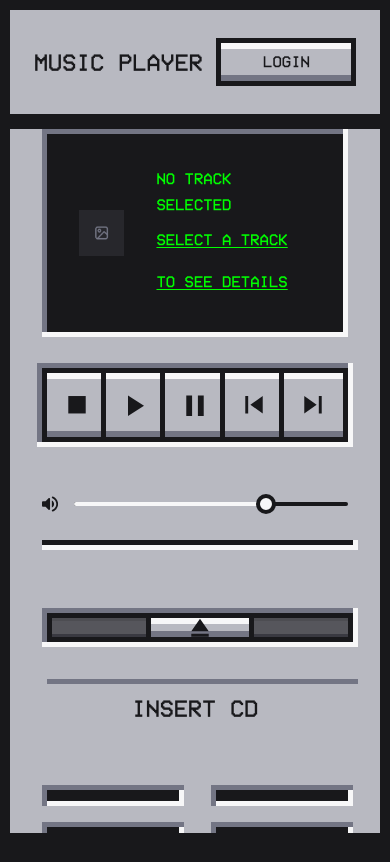
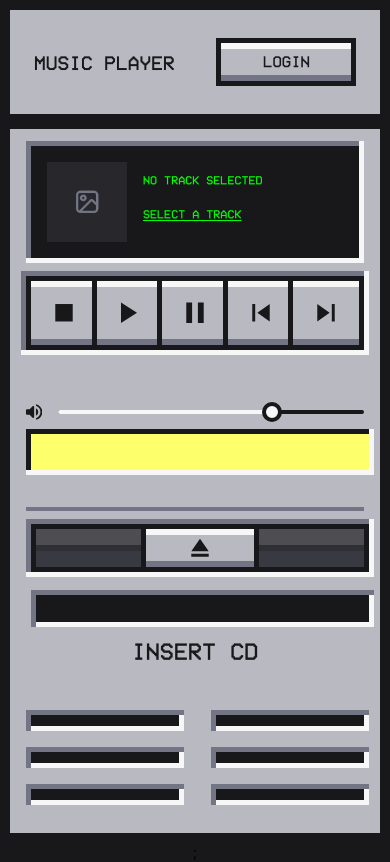
Before and after one commit to icarus/music-player, a React (Vite) app: page / in a window 390 px wide. Built offline with nearby package versions, Linux system fonts and the light colour scheme.

Commit message:
Responsive and ready for development

```diff
--- a/src/App.css
+++ b/src/App.css
@@ -169,6 +169,10 @@ a {
     &:hover {
       text-decoration: none;
     }
+
+    @media (width < 640px) {
+      font-size: 1.25rem;
+    }
   }
 
   &.big {
@@ -214,10 +218,18 @@ a {
   justify-content: space-between;
   margin: 2rem;
   vertical-align: top;
+
+  @media (width < 640px) {
+    margin-inline: 1rem;
+  }
 }
 
 .vcr-wrap > * {
   margin-bottom: 1.65rem;
+
+  @media (width < 640px) {
+    margin-bottom: 0.5rem;
+  }
 }
 
 .vcr-wrap > *:last-child {
@@ -229,15 +241,54 @@ a {
   background: var(--gray-500);
 }
 
+.spotify-wrap {
+  margin: 5px;
+  padding: 2rem;
+  display: flex;
+  gap: 2rem;
+  align-items: center;
+  align-self: stretch;
+  background: var(--gray-950);
+
+  @media (width < 640px) {
+    padding: 1rem;
+  }
+}
+
 .vcr-track {
   display: flex;
-  margin: 5px;
-  padding: 2rem;
   gap: 2rem;
   justify-content: left;
   align-items: center;
   align-self: stretch;
-  background: var(--gray-950);
+}
+
+@media (width < 1080px) {
+  .vcr-track {
+    gap: 1rem;
+  }
+}
+
+@media (width < 640px) {
+  .vcr-track {
+    gap: 1rem;
+  }
+}
+
+.spotify {
+  margin-left: auto;
+  height: 48px;
+  display: flex;
+  justify-content: end;
+  filter: grayscale(100%) contrast(500%);
+
+  @media (width < 800px) {
+    height: 40px;
+  }
+
+  @media (width < 640px) {
+    display: none;
+  }
 }
 
 .vcr-volume-wrapper {
--- a/src/components/App/index.tsx
+++ b/src/components/App/index.tsx
@@ -1,22 +1,9 @@
-import React, { useEffect, useState } from 'react';
-import ModernApp from '../Modern/App';
 import RetroApp from '../Retro/App';
 
 const App = () => {
-  const [currentPath, setCurrentPath] = useState(window.location.pathname);
-  const [accessToken, setAccessToken] = useState('');
-
-  const renderApp = () => {
-    if (currentPath.startsWith('/')) {
-      return <RetroApp accessToken={accessToken} />;
-    } else {
-      return <ModernApp accessToken={accessToken} />;
-    }
-  };
-
   return (
     <div>
-      {renderApp()}
+      <RetroApp />;
     </div>
   );
 };
--- a/src/components/Retro/App/style.ts
+++ b/src/components/Retro/App/style.ts
@@ -21,7 +21,7 @@ export const TrackViewer = styled.div`
   text-align: left;
   overflow: hidden;
 
-  @media (width < 768px) {
+  @media (width < 1080px) {
     width: 100%;
   }
 `
@@ -41,7 +41,7 @@ export const Side = styled.div<ISideProps>`
   padding: 2rem;
   gap: 2rem;
 
-  @media (max-width: 768px) {
+  @media (max-width: 1080px) {
     position: fixed;
     top: 7.5rem;
     width: calc(100vw - 5.25rem);
--- a/src/components/Retro/TrackInfo/index.tsx
+++ b/src/components/Retro/TrackInfo/index.tsx
@@ -4,6 +4,7 @@ import TrackTimeline from "../Timeline";
 import TrackImage from "../TrackImage";
 import Controls from "../Controls";
 import placeholderImg from '../../../assets/placeholder.png';
+import spotifyLogo from '../../../assets/Spotify.png';
 
 const placeholderTrack = {
   image: placeholderImg,
@@ -26,7 +27,7 @@ const TrackInfo: React.FC<IProps> = ({ track, token, tracks, setTrack, durationM
 
   const defaultTrack = {
     name: 'No Track Selected',
-    artists: [{ name: 'Select a track to see details', uri: '#' }],
+    artists: [{ name: 'Select a track', uri: '#' }],
   };
 
   const displayTrack = track && track.id !== '' ? track : defaultTrack;
@@ -34,6 +35,7 @@ const TrackInfo: React.FC<IProps> = ({ track, token, tracks, setTrack, durationM
   return (
     <div className="vcr-wrap">
       <div className="vcr-track-wrap">
+        <div className="spotify-wrap">
             <div className="vcr-track">
             <TrackImage
               track={track && track.id !== '' ? track : placeholderTrack}
@@ -42,6 +44,8 @@ const TrackInfo: React.FC<IProps> = ({ track, token, tracks, setTrack, durationM
               <p>{displayTrack.name}</p>
               <a href={displayTrack.artists[0].uri}>{displayTrack.artists[0].name}</a>
             </TrackDetails>
+            </div>
+          <img src={spotifyLogo} alt="Spotify Logo" className="spotify"/>
         </div>
       </div>
 
--- a/src/components/Retro/TrackInfo/style.ts
+++ b/src/components/Retro/TrackInfo/style.ts
@@ -48,8 +48,16 @@ export const TrackDetails = styled.div`
   p {
     color: var(--green, #0F0);
 
-    @media (width < 1024px) {
+    @media (width < 1080px) {
+      font-size: 1.25rem;
+    }
+
+    @media (width < 760px) {
       font-size: 1rem;
+    }
+
+    @media (width < 640px) {
+      font-size: 0.75rem;
     }
   }
 
@@ -57,19 +65,31 @@ export const TrackDetails = styled.div`
     color: var(--green, #0F0);
     text-decoration: underline;
 
-    @media (width < 1024px) {
+    @media (width < 1080px) {
+      font-size: 1.25rem;
+    }
+
+    @media (width < 760px) {
       font-size: 1rem;
+    }
+
+    @media (width < 640px) {
+      font-size: 0.75rem;
     }
   }
 `
 
 export const Eject = styled.div `
   width: 100%;
-  height: 74px;
+  height: 4rem;
   display: flex;
   padding: 0.3125rem;
   background: var(--gray-500);
   box-shadow: -5px -5px 0px 0px var(--gray-50) inset;
+
+  @media (width < 640px) {
+    height: 3rem;
+  }
 `;
 
 export const EjectButton = styled.button `
@@ -101,9 +121,10 @@ export const CD = styled.div `
   border-bottom: none;
   border-right: none;
   background: var(--gray-950);
+
 `
 
-export const AC = styled.div `
+export const AC = styled.div`
   width: 100%;
   display: flex;
   height: 1rem;
@@ -113,4 +134,4 @@ export const AC = styled.div `
   border-bottom: none;
   border-right: none;
   background: var(--gray-950);
-`
+`;
```
Also changed, not shown: src/assets/Spotify.png (added). Lines whose indentation alone changed are shown as unchanged.
